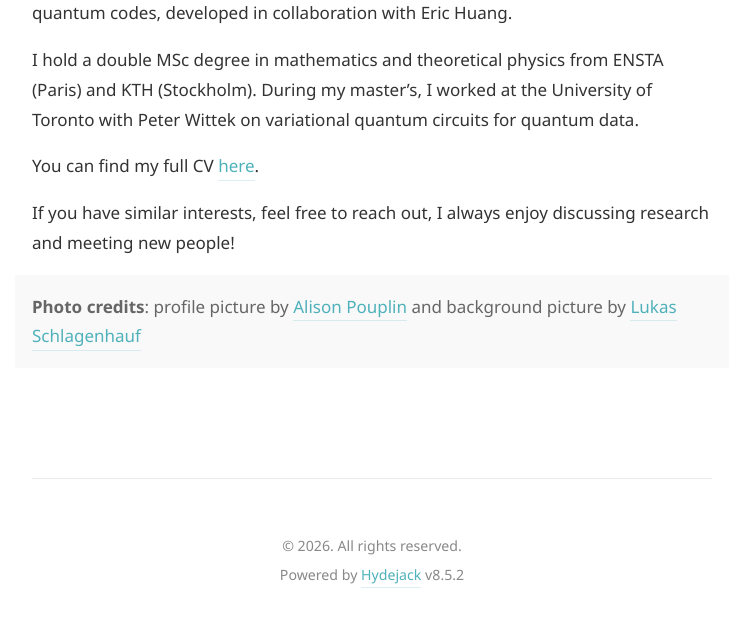
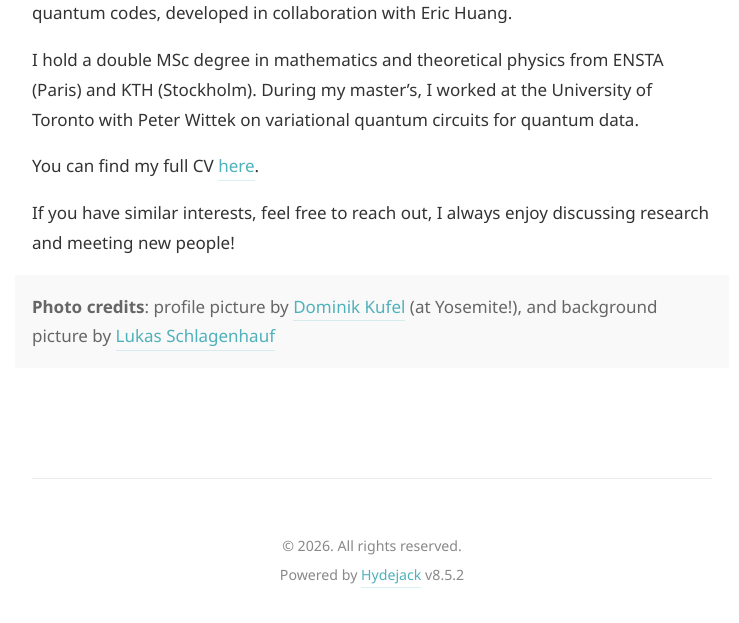
Before and after one commit to artix41/blog, a Jekyll site: the page built from index.md, in a window 1280 px wide. Shown: the part 912-1535 px from the top of the page, without its empty margins (393-1132 px from the left). Built offline with Jekyll 4.4.1, drawn with Linux system fonts in a browser that asks for light colours; some web fonts are replaced.

Commit message:
Change photo credits

```diff
--- a/index.md
+++ b/index.md
@@ -22,5 +22,5 @@ You can find my full CV [here](https://artix41.github.io/assets/pdf/cv-arthur-pe
 If you have similar interests, feel free to reach out, I always enjoy discussing research and meeting new people!
 
 
-**Photo credits**: profile picture by [Alison Pouplin](http://a-pouplin.github.io) and background picture by [Lukas Schlagenhauf](https://www.flickr.com/photos/lschlagenhauf/)
+**Photo credits**: profile picture by [Dominik Kufel](https://dom-kufel.github.io/) (at Yosemite!), and background picture by [Lukas Schlagenhauf](https://www.flickr.com/photos/lschlagenhauf/)
 {:.message}
```
Also changed, not shown: 7 other files.
